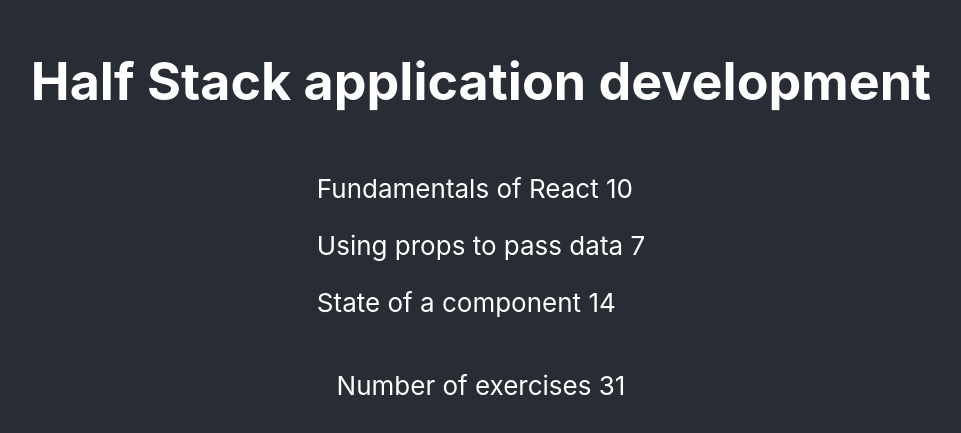
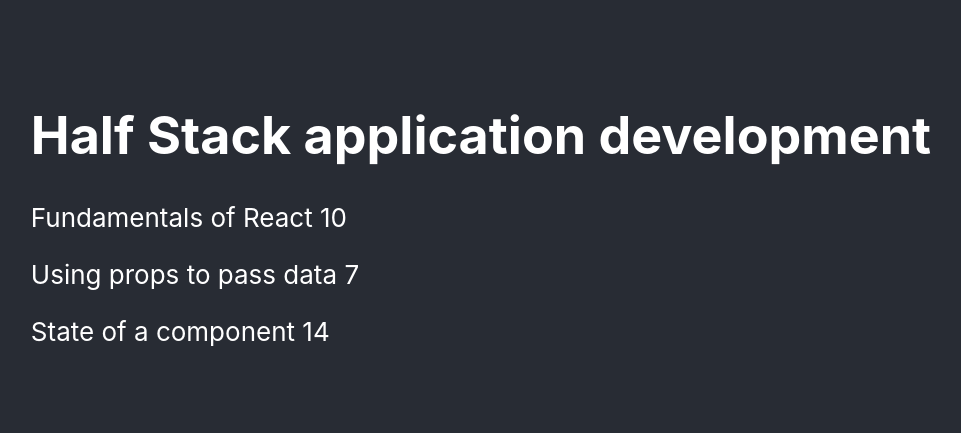
Before and after one commit to josenaldo/full-stack-open-2022, a React (Create React App) app in the folder part2/courseinfo/: page / in a window 1280 px wide. Shown: the part 179-612 px from the top of the page, without its empty margins (159-1120 px from the left). Built offline with nearby package versions, Linux system fonts and the light colour scheme; the HTML template or start-up script is replaced by a standard one.

Commit message:
2.1: Course information step6

```diff
--- a/part2/courseinfo/src/App.js
+++ b/part2/courseinfo/src/App.js
@@ -1,63 +1,34 @@
 import './App.css'
+import Course from './components/Course'
 
 const App = () => {
     const course = {
+        id: 1,
         name: 'Half Stack application development',
         parts: [
             {
                 name: 'Fundamentals of React',
                 exercises: 10,
+                id: 1,
             },
             {
                 name: 'Using props to pass data',
                 exercises: 7,
+                id: 2,
             },
             {
                 name: 'State of a component',
                 exercises: 14,
+                id: 3,
             },
         ],
     }
 
     return (
         <div className="App">
-            <Header course={course} />
-
-            <Content course={course} />
-
-            <Total course={course} />
+            <Course course={course} />
         </div>
     )
 }
 
-const Header = (props) => {
-    return <h1>{props.course.name}</h1>
-}
-
-const Part = (props) => {
-    return (
-        <p>
-            {props.part.name} {props.part.exercises}
-        </p>
-    )
-}
-
-const Content = (props) => {
-    return (
-        <div>
-            {props.course.parts.map((part) => (
-                <Part part={part} key={part.name} />
-            ))}
-        </div>
-    )
-}
-
-const Total = (props) => {
-    const total = props.course.parts.reduce((sum, part) => {
-        return sum + part.exercises
-    }, 0)
-
-    return <p>{`Number of exercises ${total}`}</p>
-}
-
 export default App
--- /dev/null
+++ b/part2/courseinfo/src/components/Content.js
@@ -0,0 +1,13 @@
+import Part from './Part'
+
+const Content = ({ course }) => {
+    return (
+        <div>
+            {course.parts.map((part) => (
+                <Part part={part} key={part.id} />
+            ))}
+        </div>
+    )
+}
+
+export default Content
--- /dev/null
+++ b/part2/courseinfo/src/components/Course.js
@@ -0,0 +1,13 @@
+import Header from './Header'
+import Content from './Content'
+
+const Course = ({ course }) => {
+    return (
+        <div>
+            <Header course={course} />
+            <Content course={course} />
+        </div>
+    )
+}
+
+export default Course
--- /dev/null
+++ b/part2/courseinfo/src/components/Header.js
@@ -0,0 +1,5 @@
+const Header = ({ course }) => {
+    return <h1>{course.name}</h1>
+}
+
+export default Header
--- /dev/null
+++ b/part2/courseinfo/src/components/Part.js
@@ -0,0 +1,9 @@
+const Part = ({ part }) => {
+    return (
+        <p>
+            {part.name} {part.exercises}
+        </p>
+    )
+}
+
+export default Part
```
